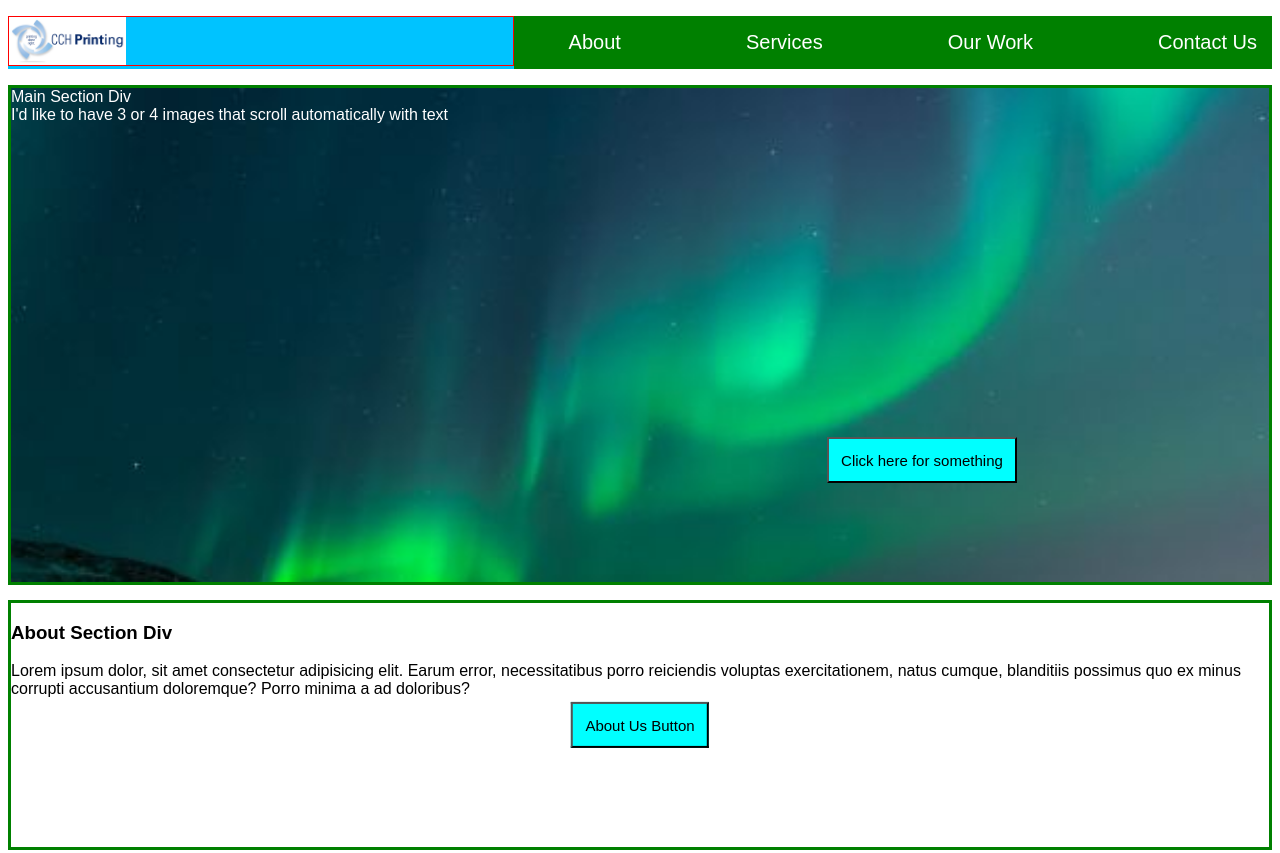
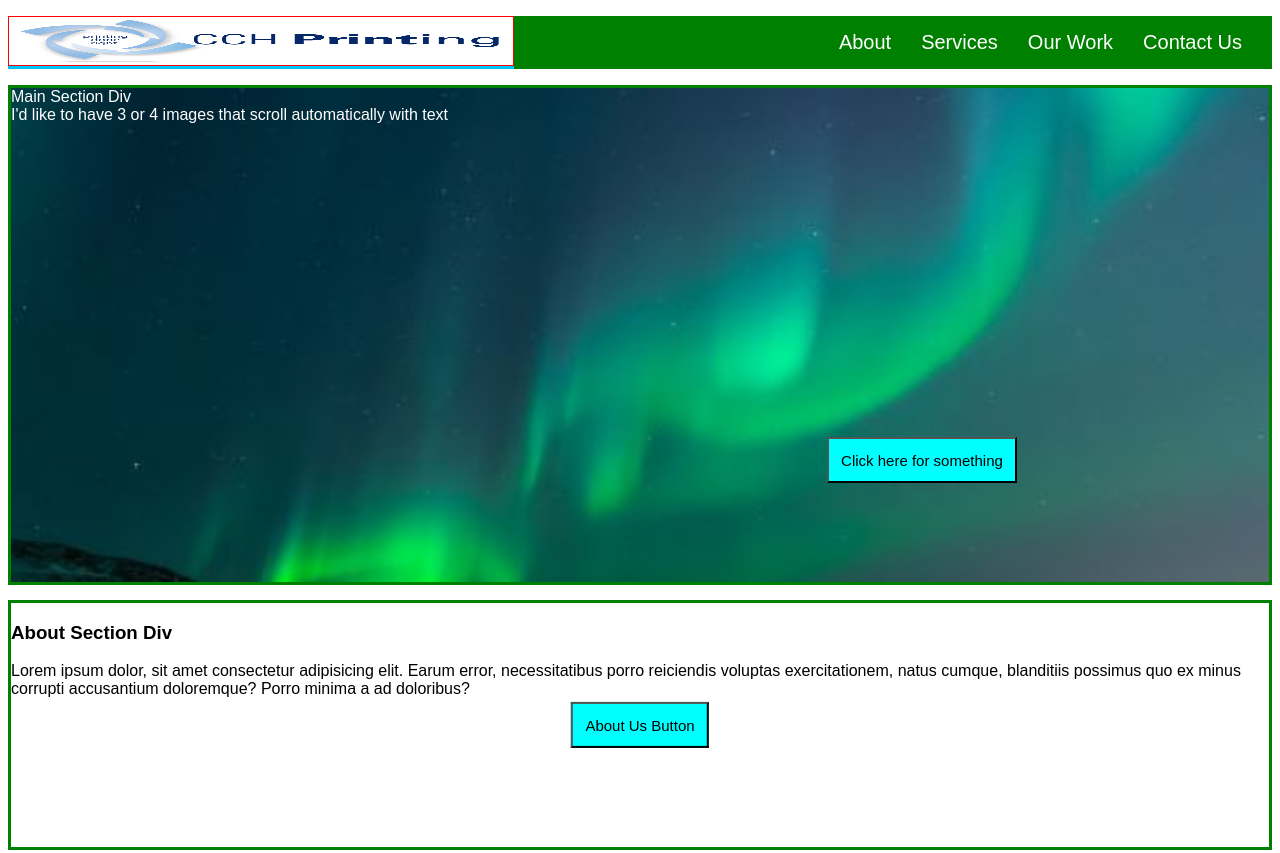
Before and after one commit to chupe1il/FInal_Project, a plain HTML site: page index.html in a window 1280 px wide. Shown: the top 853 px of the page. Drawn offline with Linux system fonts and the light colour scheme.

Commit message:
Updates from Laptop

```diff
--- a/index.html
+++ b/index.html
@@ -9,7 +9,9 @@
 </head>
 <body>
     <nav class="navbar">
-        <div class="navbarlogo"></div>
+        <div class="navbarlogo">
+            <a href="/index.html"> <img src="/Images/cchprintinglogo.jpg" alt=""></a>
+        </div>
         <div class="navmenus">
             <ul>
                 <li>
--- a/main.css
+++ b/main.css
@@ -32,8 +32,8 @@ body {
     /* height: auto; */
     /* margin-bottom: 15px; */
 }
-.navbarlogo {
-    background-image: url(/Images/cchprintinglogo.jpg);
+.navbarlogo a img {
+    /* background-image: url(/Images/cchprintinglogo.jpg); */
     width: 40%;
     height: 50px; /* need help with this */
     float: left;
@@ -43,7 +43,7 @@ body {
 }
 .navmenus a {
     /* display: inline; */
-    float: right;
+    /* float: right; */
     color: white;
     font-size: 20px;
     padding: 15px;  /* having trouble with this too */
@@ -67,11 +67,12 @@ body {
 ul {
     display: flex;
     list-style: none;
-    justify-content: space-between;
+    justify-content: flex-end;
     background-color: green;
     /* align-items: center; */
+    padding: 15px;
   }
-  ul a:hover {
+  ul:hover {
       background-color: blue;
   }
 
@@ -109,7 +110,7 @@ footer {
         background-color: red;
     }
     .navbarlogo {
-        background-image: url(/Images/St.\ Xavier\ University\ Pen\ [182646].jpg);
+        background-image: url(/Images/SXUPen.jpg);
         width: 350px;
         height: 490px;
         border: 1px solid rgb(47, 0, 255);
```
Also changed, not shown: Images/SXUPen.jpg (renamed from Images/St. Xavier University Pen [182646].jpg).
